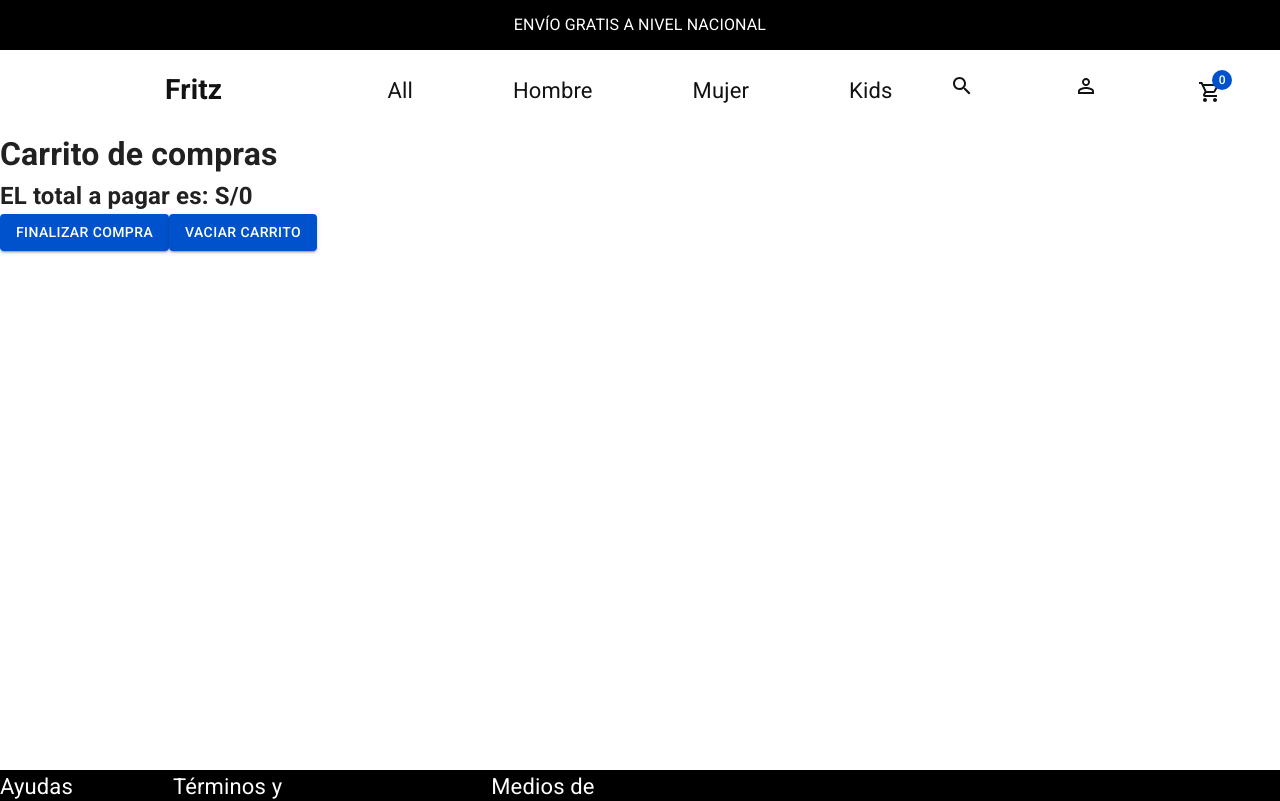
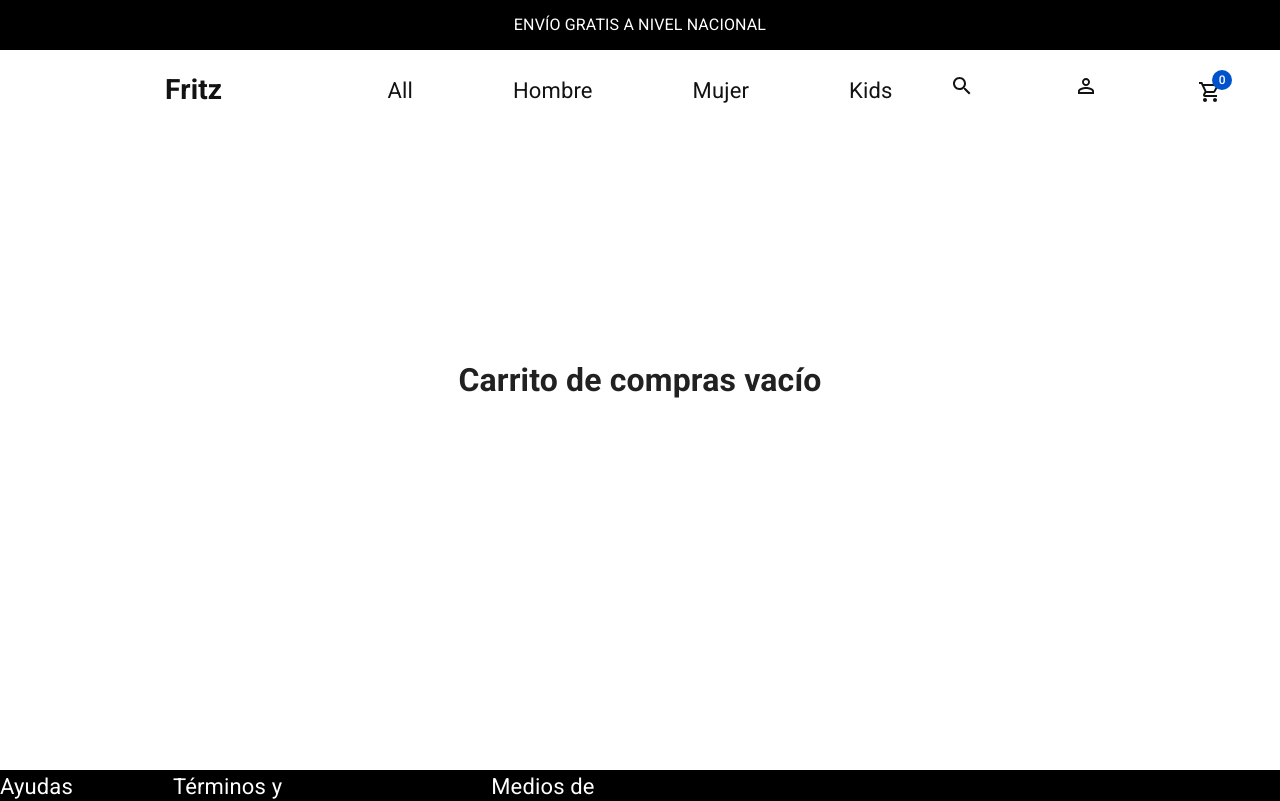
Before and after one commit to fritz652/PF-Fritz-Guzman-Santiago-ReactJs, a React (Vite) app: page /cart in a window 1280 px wide. Shown: the top 801 px of the page. Built offline with nearby package versions, Linux system fonts and the light colour scheme.

Commit message:
actualizacion

```diff
--- a/package.json
+++ b/package.json
@@ -21,7 +21,9 @@
     "react": "^18.2.0",
     "react-dom": "^18.2.0",
     "react-router-dom": "^6.18.0",
+    "react-spinners": "^0.13.8",
     "styled-components": "^6.1.0",
+    "sweetalert2": "^11.9.0",
     "yup": "^1.3.2"
   },
   "devDependencies": {
--- a/src/App copy.jsx
+++ b/src/App copy.jsx
@@ -2,8 +2,6 @@
 import { BrowserRouter, Routes, Route } from "react-router-dom";
 //layout
 import Header from "./Layout/Header/Header";
-import NavBar from "./Layout/NavBar/NavBar";
-import Footer from "./Layout/Footer/Footer";
 //Components
 
 //Pages
--- a/src/Components/CardWidget/CardWidget.jsx
+++ b/src/Components/CardWidget/CardWidget.jsx
@@ -8,7 +8,8 @@ import { useContext } from "react";
 import { CartContext } from "../../context/CartContext";
 
 const CardWidget = () => {
-  const { cart } = useContext(CartContext);
+  const { getTotalQuantity } = useContext(CartContext);
+  let total = getTotalQuantity();
   return (
     <ul className="navTwo">
       <li>
@@ -23,7 +24,7 @@ const CardWidget = () => {
       </li>
       <li>
         <Link to="/cart">
-          <Badge badgeContent={cart.length} showZero color="primary">
+          <Badge badgeContent={total} showZero color="primary">
             <ShoppingCartOutlinedIcon />
           </Badge>
         </Link>
--- a/src/Pages/Cart/Cart.jsx
+++ b/src/Pages/Cart/Cart.jsx
@@ -2,14 +2,43 @@ import { Button } from "@mui/material";
 import { useContext } from "react";
 import { Link } from "react-router-dom";
 import { CartContext } from "../../context/CartContext";
+import Swal from "sweetalert2";
 
 const Cart = () => {
   const { cart, clearCart, deleteProductById, getTotalPrice } =
     useContext(CartContext);
   let total = getTotalPrice();
+
+  const clearCartWithAlert = () => {
+    Swal.fire({
+      title: "¿Seguro que quieres vaciar el carrito",
+      showDenyButton: true,
+      showCancelButton: false,
+      confirmButtonText: "Si, vaciar",
+      denyButtonText: `No, no quiero vaciar`,
+    }).then((result) => {
+      /* Read more about isConfirmed, isDenied below */
+      if (result.isConfirmed) {
+        clearCart();
+        Swal.fire("Carrito vaciado", "", "success");
+      } else if (result.isDenied) {
+        Swal.fire("Carrito sin vaciar", "", "info");
+      }
+    });
+  };
+
   return (
-    <div>
-      <h1>Carrito de compras</h1>
+    <div
+      style={{
+        minHeight: "500px",
+        display: "flex",
+        flexDirection: "column",
+        alignItems: "center",
+        justifyContent: "center",
+      }}
+    >
+      {(cart.length > 0 && <h1>Carrito de compras</h1>) ||
+        (cart.length <= 0 && <h1>Carrito de compras vacío</h1>)}
       {cart.map((product) => (
         <div key={product.id} style={{ border: "2px solid black" }}>
           <h2>{product.title}</h2>
@@ -20,13 +49,18 @@ const Cart = () => {
           </Button>
         </div>
       ))}
+
+      {cart.length > 0 && (
+        <div>
           <h2>EL total a pagar es: S/{total}</h2>
           <Link to="/checkout">
             <Button variant="contained">Finalizar compra</Button>
           </Link>
-      <Button variant="contained" onClick={clearCart}>
+          <Button variant="contained" onClick={clearCartWithAlert}>
             Vaciar Carrito
           </Button>
+        </div>
+      )}
     </div>
   );
 };
--- a/src/Pages/ItemDetailContainer/ItemDetailContainer.jsx
+++ b/src/Pages/ItemDetailContainer/ItemDetailContainer.jsx
@@ -3,6 +3,7 @@ import { products } from "../../Mock/productsMock";
 import ItemDetail from "./ItemDetail";
 import { useParams, useNavigate } from "react-router-dom";
 import { CartContext } from "../../context/CartContext";
+import Swal from "sweetalert2";
 
 const ItemDetailContainer = () => {
   const [productSelected, setProductSelected] = useState({});
@@ -32,6 +33,14 @@ const ItemDetailContainer = () => {
       quantity: cantidad,
     };
     addToCart(item);
+
+    Swal.fire({
+      position: "center",
+      icon: "success",
+      title: "Producto agregado al carrito",
+      showConfirmButton: false,
+      timer: 800,
+    });
   };
 
   return (
--- a/src/Pages/ItemListContainer/ItemListContainer.jsx
+++ b/src/Pages/ItemListContainer/ItemListContainer.jsx
@@ -2,6 +2,7 @@ import { useState, useEffect } from "react";
 import { products } from "../../Mock/productsMock";
 import ItemList from "./ItemList";
 import { useParams } from "react-router-dom";
+import BeatLoader from "react-spinners/BeatLoader";
 
 const ItemListContainer = () => {
   const [items, setItems] = useState([]);
@@ -13,12 +14,33 @@ const ItemListContainer = () => {
       (product) => product.category === categoryName
     );
     const tarea = new Promise((resolve, reject) => {
-      resolve(categoryName ? productosFiltrados : products);
+      setTimeout(() => {
+        resolve(categoryName ? productosFiltrados : products);
+      }, 2000);
     });
     tarea.then((res) => setItems(res)).catch((error) => console.log(error));
   }, [categoryName]);
 
-  return <ItemList items={items} />;
+  return (
+    <div
+      style={{
+        paddingTop: "80px",
+      }}
+    >
+      {items.length === 0 ? (
+        <BeatLoader
+          style={{
+            display: "flex",
+            justifyContent: "center",
+            alignContent: "center",
+            paddingTop: "200px",
+          }}
+        />
+      ) : (
+        <ItemList items={items} cssOverride={{}} />
+      )}
+    </div>
+  );
 };
 
 export default ItemListContainer;
--- a/src/context/CartContext.jsx
+++ b/src/context/CartContext.jsx
@@ -62,6 +62,15 @@ const CartContextComponent = ({ children }) => {
     return total;
   };
 
+  // cantidad de elementos
+
+  const getTotalQuantity = () => {
+    let total = cart.reduce((acc, elemento) => {
+      return acc + elemento.quantity;
+    }, 0);
+    return total;
+  };
+
   let data = {
     cart,
     addToCart,
@@ -69,6 +78,7 @@ const CartContextComponent = ({ children }) => {
     clearCart,
     deleteProductById,
     getTotalPrice,
+    getTotalQuantity,
   };
   return <CartContext.Provider value={data}>{children}</CartContext.Provider>;
 };
```
Also changed, not shown: 1 other file (tests, documents, lock files or other folders). Lines whose indentation alone changed are shown as unchanged.
